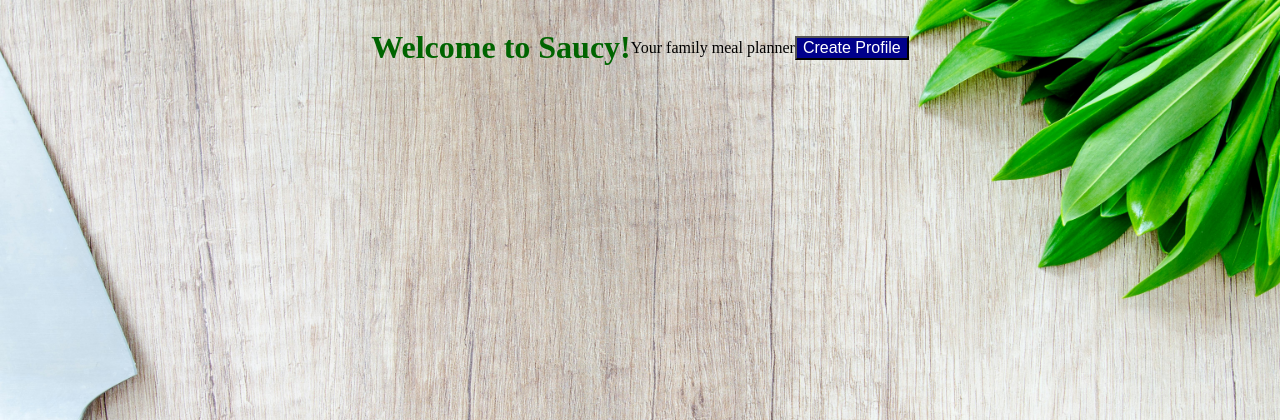
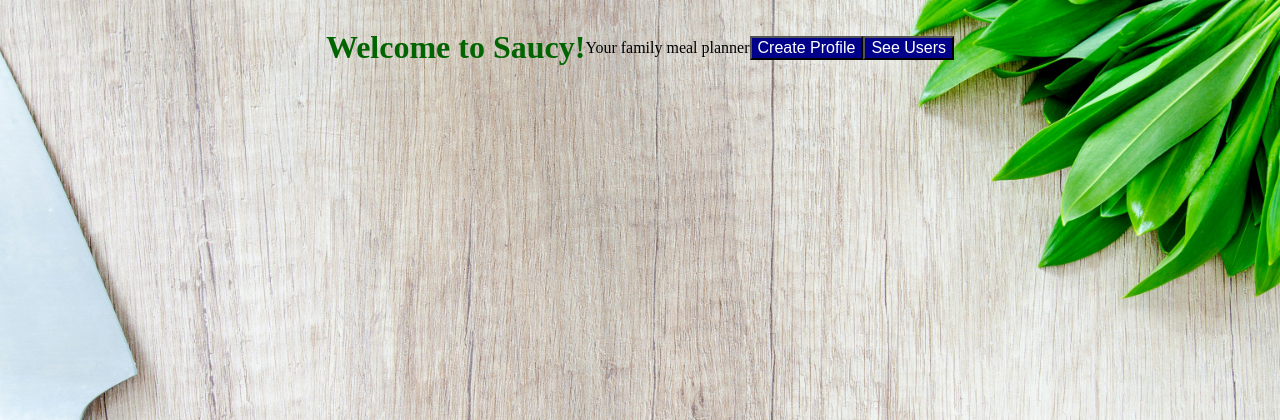
Before and after one commit to prep-pal-org/cmpt370-team14, a Flask app: page / in a window 1280 px wide. Shown: the top 420 px of the page. Run offline with Flask 3, Linux system fonts and the light colour scheme.

Commit message:
Randi-added a new see users button

```diff
--- a/cmpt370_project_user_management/Templates/homePage.html
+++ b/cmpt370_project_user_management/Templates/homePage.html
@@ -11,7 +11,9 @@
         <h1>Welcome to Saucy!</h1>
         <p>Your family meal planner</p>
         <button id="CreateProfile">Create Profile</button>
+        <button id="SeeUsers">See Users</button>
     </div>
+
     <script src="{{ url_for('static', filename='eventHandling.js') }}"></script> <!-- Linking the javascript file. -->
 
 </body>
```
